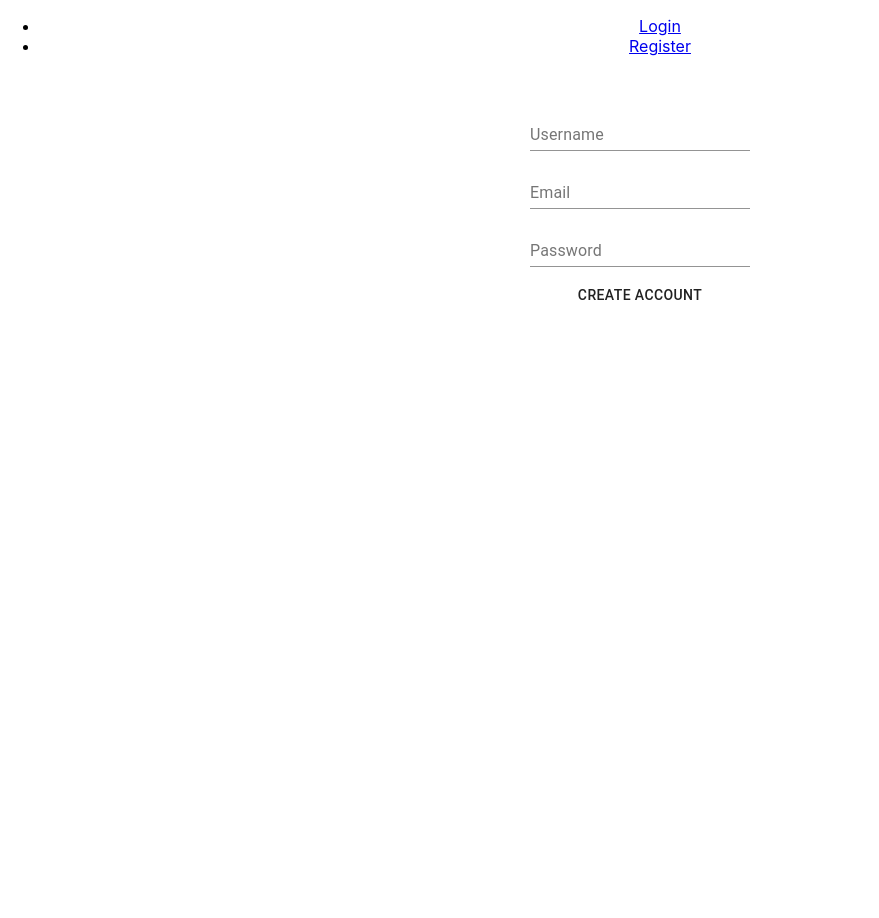
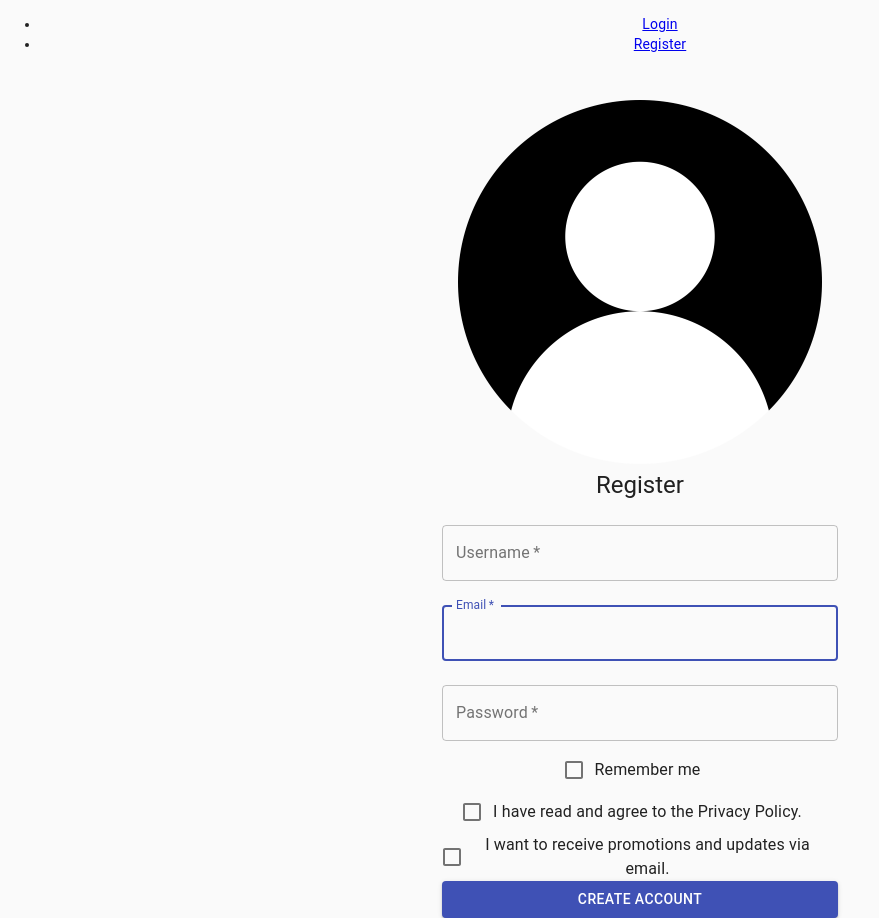
Before and after one commit to ioticplatform/web-application, a React (Create React App) app: page /register in a window 1280 px wide. Shown: the whole page, without its empty margins (0-879 px from the left). Before the commit the page ends 800 px from the top, so only its background shows below. Built offline with nearby package versions, Linux system fonts and the light colour scheme.

Commit message:
simple design register

```diff
--- a/src/pages/login/Login.js
+++ b/src/pages/login/Login.js
@@ -142,6 +142,4 @@ export default function Login() {
             <Copyright />
         </Box>
     </Container>
-// );
-// }
 }
--- a/src/pages/register/Register.js
+++ b/src/pages/register/Register.js
@@ -5,7 +5,34 @@ import TextField from "@material-ui/core/TextField";
 import Button from "@material-ui/core/Button";
 import {Redirect} from "react-router";
 
+import CssBaseline from '@material-ui/core/CssBaseline';
+import Grid from '@material-ui/core/Grid';
+import FormControlLabel from '@material-ui/core/FormControlLabel';
+import Checkbox from '@material-ui/core/Checkbox';
+import Typography from '@material-ui/core/Typography';
+import { makeStyles } from '@material-ui/core/styles';
+import Container from '@material-ui/core/Container';
+
+const useStyles = makeStyles((theme) => ({
+    paper: {
+        marginTop: theme.spacing(1),
+        display: 'flex',
+        flexDirection: 'column',
+        alignItems: 'center',
+    },
+    avatar: {
+        margin: theme.spacing(1),
+        backgroundColor: theme.palette.secondary.main,
+    },
+    form: {
+        width: '100%',
+        marginTop: theme.spacing(1),
+    }
+}));
+
 export default function Register() {
+    const classes = useStyles();
+
     let [username, setUsername] = useState("")
     let [password, setPassword] = useState("")
     let [email, setEmail] = useState("")
@@ -26,21 +53,68 @@ export default function Register() {
         return <Redirect to={"/home"}/>
     }
 
-    return <div className="container">
-        <div className="row">
-            <p className="error">{error}</p>
+    return <Container className={classes.paper} component="main" maxWidth="xs">
+        <CssBaseline />
+        <div className={classes.paper}>
+            <div className="row">
+                <p className="error">{error}</p>
+            </div>
+            <paper variant="outlined">
+                <img src="anonymous-user.png" />
+            </paper>
+            <Typography component="h1" variant="h5">
+                Register
+            </Typography>
+            <form className={classes.form} noValidate>
+                <TextField
+                    variant="outlined"
+                    margin="normal"
+                    required
+                    fullWidth
+                    label="Username"
+                    value={username} onChange={(it) => setUsername(it.target.value)}
+                    autoComplete="username"
+                    autoFocus
+                />
+                <TextField
+                    variant="outlined"
+                    margin="normal"
+                    required
+                    fullWidth
+                    label="Email"
+                    value={email} onChange={(it) => setEmail(it.target.value)}
+                    autoComplete="username"
+                    autoFocus
+                />
+                <TextField
+                    label="Password"
+                    type="password"
+                    value={password} onChange={(it) => setPassword(it.target.value)}
+                    variant="outlined"
+                    margin="normal"
+                    required
+                    fullWidth
+                    autoComplete="current-password"
+                />
+                <FormControlLabel
+                    control={<Checkbox value="remember" color="primary" />}
+                    label="Remember me"
+                />
+                <FormControlLabel
+                    control={<Checkbox value="allowExtraEmails" color="primary" />}
+                    label="I have read and agree to the Privacy Policy."
+                />
+                <FormControlLabel
+                    control={<Checkbox value="allowExtraEmails" color="primary" />}
+                    label="I want to receive promotions and updates via email."
+                />
+                <Button
+                    onClick={onRegisterClick}
+                    fullWidth
+                    variant="contained"
+                    color="primary"
+                >Create Account</Button>
+            </form>
         </div>
-        <div className="row">
-            <TextField label="Username" value={username} onChange={(it) => setUsername(it.target.value)}/>
-        </div>
-        <div className="row">
-            <TextField label="Email" value={email} onChange={(it) => setEmail(it.target.value)}/>
-        </div>
-        <div className="row">
-            <TextField label="Password" type="password" value={password} onChange={(it) => setPassword(it.target.value)}/>
-        </div>
-        <div className="row">
-            <Button onClick={onRegisterClick}>Create Account</Button>
-        </div>
-    </div>
+    </Container>
 }
```
Also changed, not shown: public/anonymous-user.png (added).
